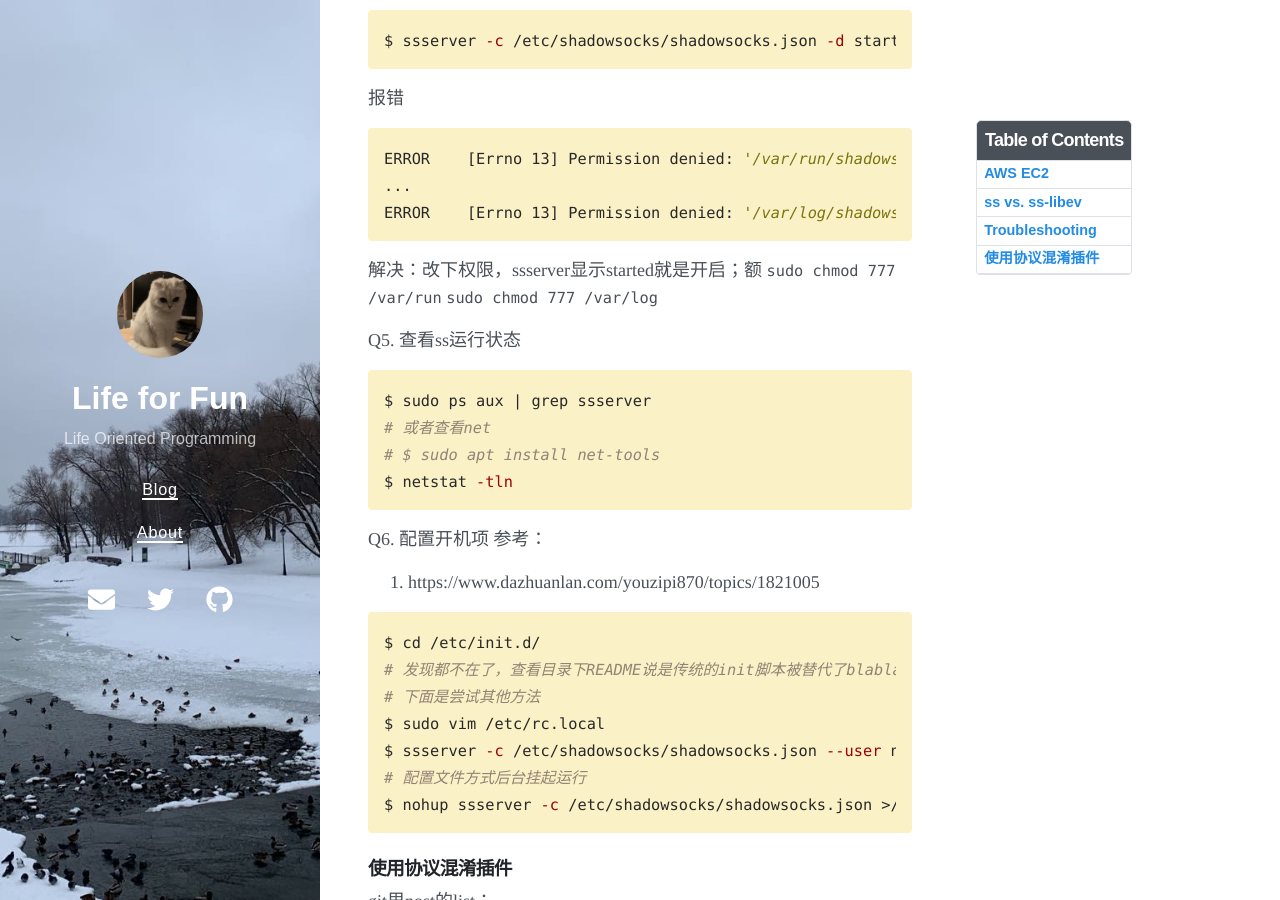
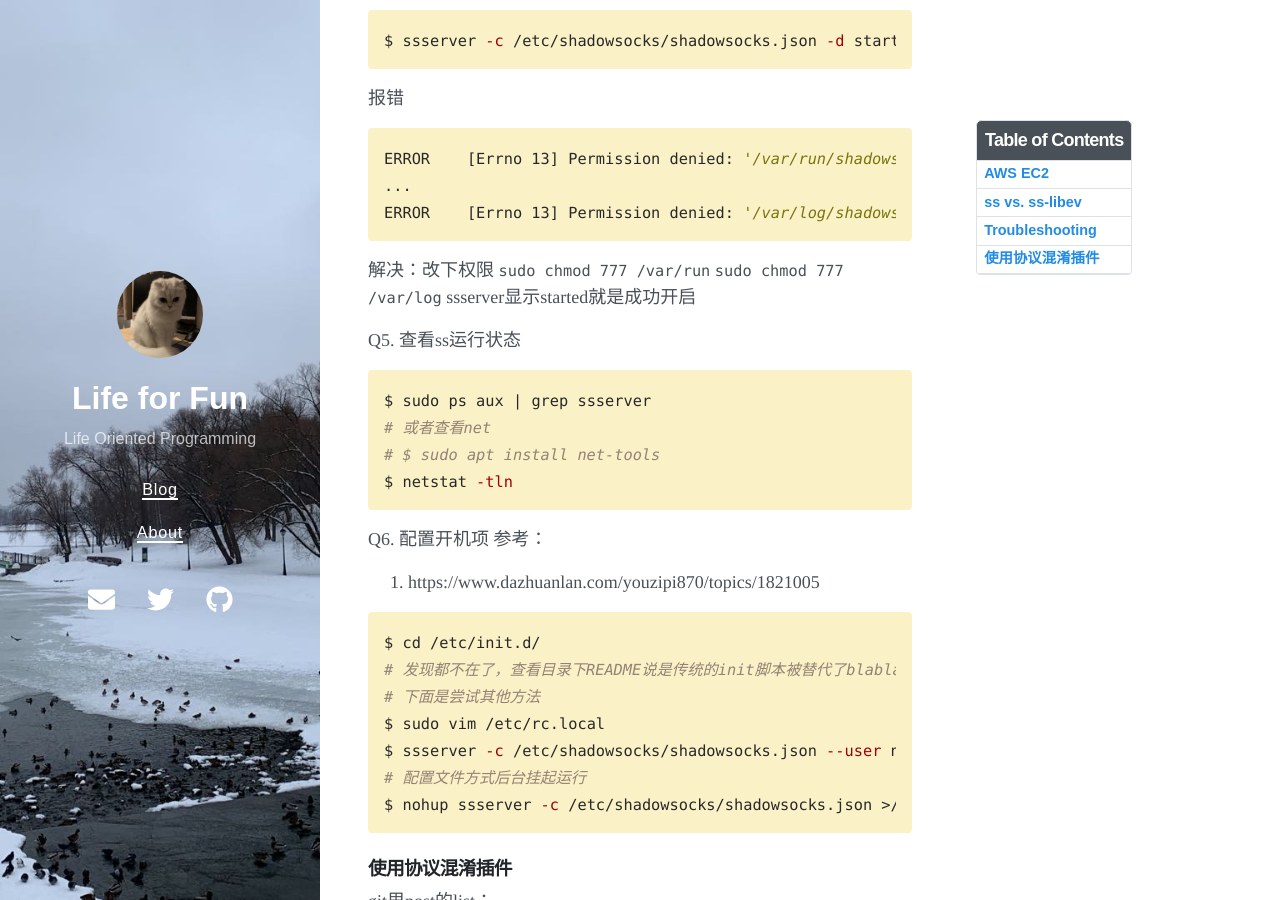
Before and after one commit to Calcite404/Calcite404.github.io, a Jekyll site: the page built from _posts/2022-10-3-工具-aws+ss配置.md, in a window 1280 px wide and 900 px high, scrolled down 4770 px. Built offline with Jekyll 4.4.1, drawn with Linux system fonts in a browser that asks for light colours; nearby versions of some CDN libraries.

Commit message:
Update 2022-10-3-工具-aws+ss配置.md

````diff
--- a/_posts/2022-10-3-工具-aws+ss配置.md
+++ b/_posts/2022-10-3-工具-aws+ss配置.md
@@ -175,9 +175,10 @@ ERROR    [Errno 13] Permission denied: '/var/run/shadowsocks.pid'
 ...
 ERROR    [Errno 13] Permission denied: '/var/log/shadowsocks.log'
 ```
-解决：改下权限，ssserver显示started就是开启；额
+解决：改下权限
 `sudo chmod 777 /var/run`
 `sudo chmod 777 /var/log`
+ssserver显示started就是成功开启
 
 Q5. 查看ss运行状态
 ``` shell
````
